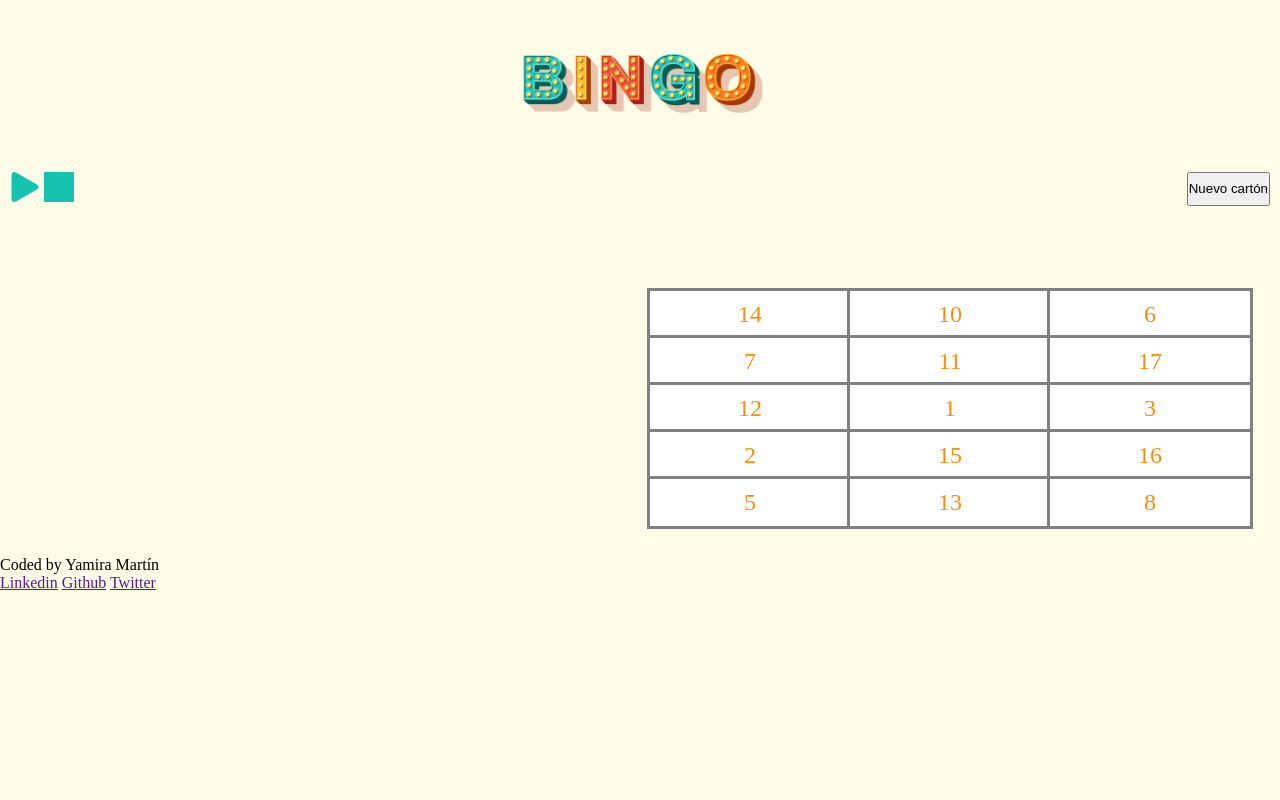
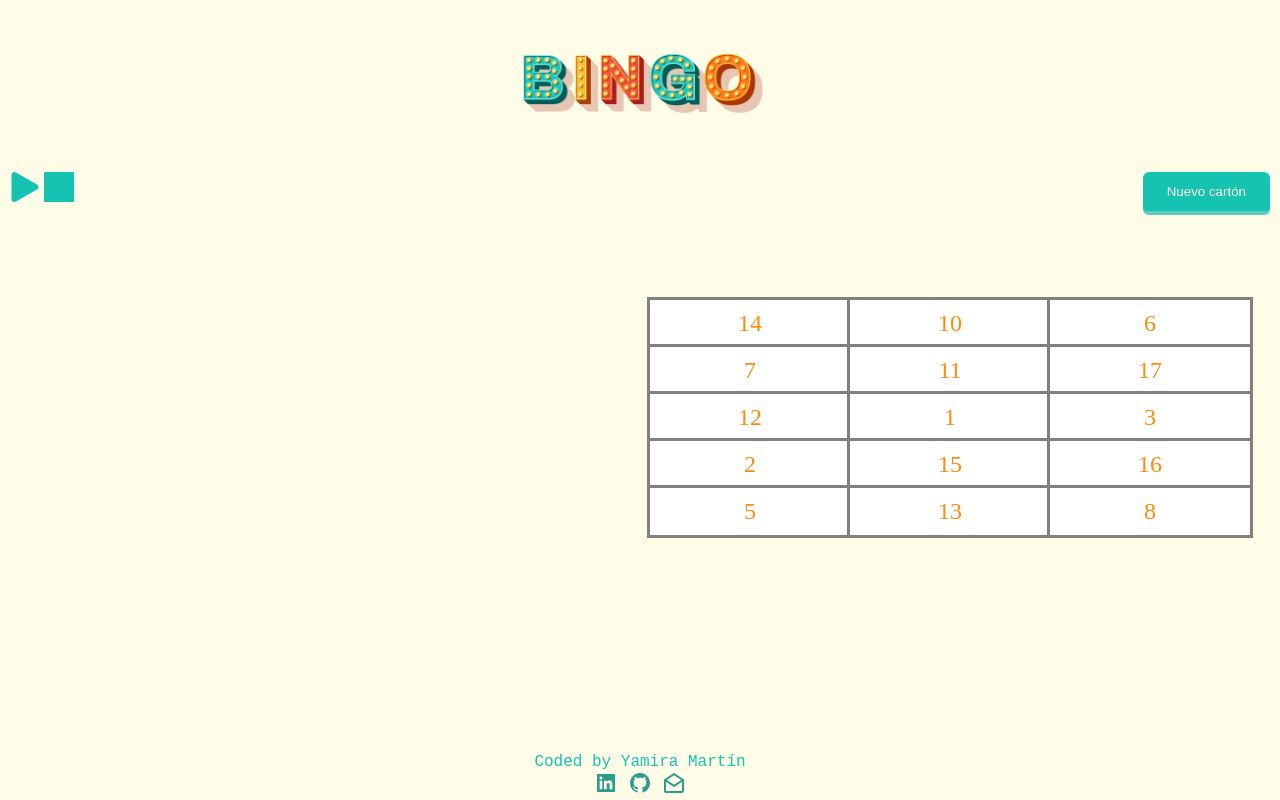
Before and after one commit to ymartinguzman/Bingo, a plain HTML site: page index.html in a window 1280 px wide. Drawn offline with Linux system fonts and the light colour scheme; a web font is replaced by a local one.

```diff
--- a/index.html
+++ b/index.html
@@ -56,18 +56,40 @@
           <button class="main__btn-newPlay">Nuevo cartón</button>
         </div>
         <div class="main__congratulations"></div>
-
         <div class="main__container">
           <div class="main__container-balls"></div>
           <div class="main__container-game"></div>
         </div>
       </div>
     </main>
-    <footer>
+    <footer class="footer">
       <p>Coded by Yamira Martín</p>
-      <a href="">Linkedin</a>
-      <a href="">Github</a>
-      <a href="">Twitter</a>
+      <div>
+        <a
+          href="https://www.linkedin.com/in/yamiramartinguzman/"
+          target="_blank"
+          ></a>
+            <img
+              src="./images/linkedin.svg"
+              alt="Icono Linkedin"
+              title="Enlace a Linkedin de Yamira Martín"></a
+        >
+        <a
+          href="https://github.com/ymartinguzman"
+          target="_blank"
+          >
+              <img
+                src="./images/github.svg"
+                alt="Icono Github"
+                title="Enlace a Github de Yamira Martín"></a>
+        <a
+          href="mailto:yamiramartinguzman@gmail.com"
+          target="_blank"
+          >
+              <img
+                src="./images/envelope.svg"
+                alt="Icono email" title="Enlace a email de Yamira Martín"></a>
+      </div>
     </footer>
     <script src="./js/index.js"></script>
   </body>
--- a/js/index.js
+++ b/js/index.js
@@ -32,17 +32,13 @@
     );
     htmlCard.classList.add('inside-card');
     bingoArray.push(showArrayNumbers[showArrayNumbers.length - 1]);
-    // bingoArray.sort();
+
     if (bingoArray.length === 15) {
       stopBalls();
 
-      bingoHtml += `<div class="js-main__bingo">¡Has cantado
-      <h2 class="js-main__bingo-B">B</h2>
-      <h2 class="js-main__bingo-I">I</h2>
-      <h2 class="js-main__bingo-N">N</h2>
-      <h2 class="js-main__bingo-G">G</h2>
-      <h2 class="js-main__bingo-O">O<h2>
-      !</div>`;
+      bingoHtml += `<div class="js-main__bingo">¡Enhorabuena!</div>`;
+      const title = document.querySelector('.header__title ');
+      title.classList.add('js-header__title');
     }
     bingo.innerHTML = bingoHtml;
   }
--- a/styles/main.css
+++ b/styles/main.css
@@ -5,6 +5,8 @@
 }
 body {
   background: #fffde7;
+  height: 100vh;
+  /* background-color: #E9C46A; */
 }
 .header {
   display: flex;
@@ -14,6 +16,7 @@
 .header__title {
   width: 300px;
 }
+
 .main {
   margin: 10px;
 }
@@ -35,30 +38,32 @@
   width: 30px;
   height: 30px;
 }
+.main__btn-newPlay {
+  outline: none;
+  background-color: #15c3b1;
+  padding: 12px 24px;
+  color: #fffde7;
+  border-radius: 6px;
+  border-bottom: 4px solid #59ccbf;
+  border-top: 0 solid #59ccbf;
+  border-left: none;
+  border-right: none;
+  transition: all 0.1s ease-in-out;
+}
 
-.fas,
-.fa-play {
-  color: #14d9c4;
-  width: 15px;
+.main__btn-newPlay:hover {
+  border-bottom-width: 0;
+  border-top-width: 4px;
 }
 
 .js-main__bingo {
   font-size: 30px;
   text-align: center;
   font-weight: bold;
-  display: flex;
+  font-family: 'Courier New', Courier, monospace;
+  padding-top: 10px;
 }
-.js-main__bingo-B,
-.js-main__bingo-G {
-  color: #15c3b1;
-}
-.js-main__bingo-I {
-  color: rgb(255, 187, 0);
-}
-.js-main__bingo-N,
-.js-main__bingo-O {
-  color: tomato;
-}
+
 .main__container {
   display: flex;
   padding-top: 25px;
@@ -109,3 +114,65 @@
   background-color: #fe8b0a;
   color: #fffde7;
 }
+
+.footer {
+  display: flex;
+  flex-direction: column;
+  align-items: center;
+  position: absolute;
+  bottom: 0;
+  width: 100%;
+  color: #15c3b1;
+  font-family: 'Courier New', Courier, monospace;
+}
+
+@keyframes sayBingo {
+  0% {
+    transform: rotate(90deg);
+  }
+  50% {
+    transform: rotate(180deg);
+  }
+  75% {
+    transform: rotate(270deg);
+  }
+  100% {
+    transform: rotate(360deg);
+  }
+}
+
+.js-header__title {
+  animation-timing-function: linear;
+  animation-name: sayBingo;
+  animation-duration: 2s;
+  animation-iteration-count: 3s;
+}
+
+/* 0% {
+    transform: scale(0, 6);
+  }
+  50% {
+    transform: scale(1, 0);
+  }
+  75% {
+    transform: scale(1, 2);
+  }
+  100% {
+    transform: scale(1, 0);
+  } */
+
+/*
+
+  0% {
+    transform: scale(0.6);
+  }
+  50% {
+    transform: scale(1, 2);
+  }
+  75% {
+    transform: scale(0.8);
+  }
+
+  100% {
+    transform: scale(0.4);
+  } */
```
Also changed, not shown: images/bingo-balls.jpg (deleted), images/envelope.svg (added), images/github.svg (added), images/linkedin.svg (added).
